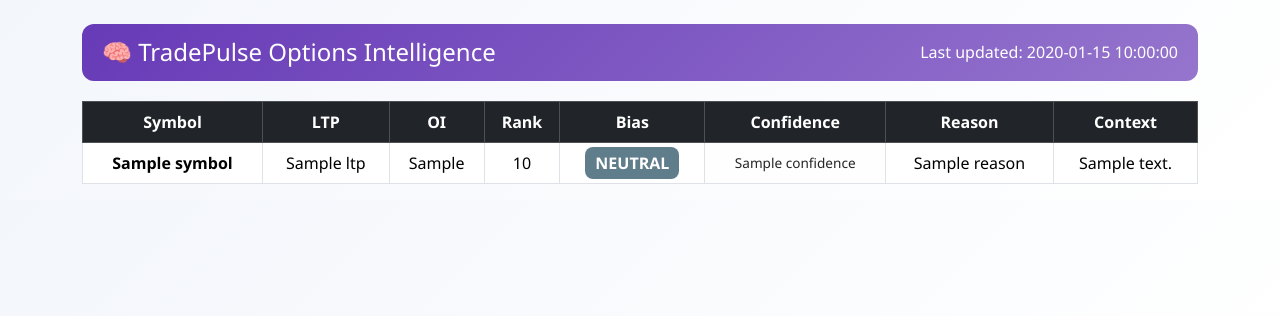
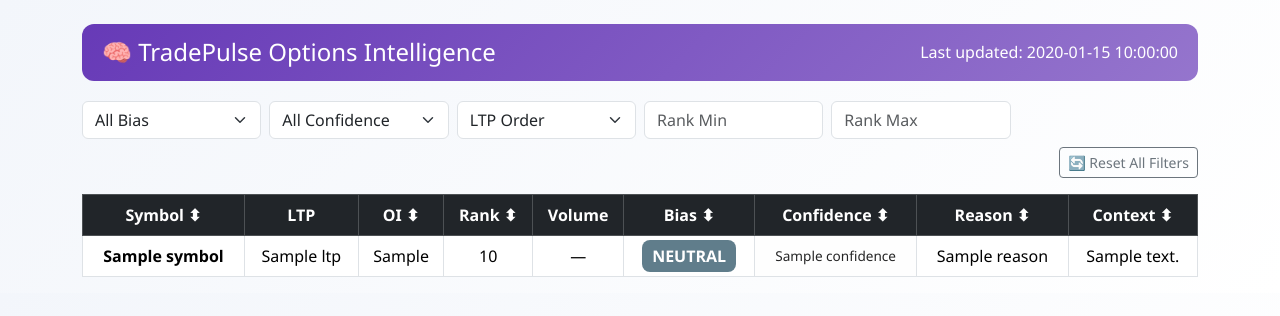
Before and after one commit to 7b809/project_webhook, a FastAPI app: template templates/options.html in a window 1280 px wide. Shown: the top 316 px of the page. Run offline with FastAPI, Linux system fonts and the light colour scheme; the template is opened without the code that fills it: most values are stand-ins (such as "Sample title", 1, 10 or a date in 2020).

Commit message:
Auto update

```diff
--- a/app.py
+++ b/app.py
@@ -206,43 +206,16 @@ async def dashboard(request: Request):
     )
 
 
+
 # =========================
 # 🧠 Options Intelligence Dashboard
 # =========================
 @app.get("/options", response_class=HTMLResponse)
 async def options_dashboard(request: Request):
     try:
-        result = options_main()
+        options_data = options_main()
 
-        # ---- Hard failure fallback ----
-        if not isinstance(result, dict):
-            return templates.TemplateResponse(
-                "options.html",
-                {
-                    "request": request,
-                    "rows": [],
-                    "error": "Invalid options data format",
-                    "last_updated": datetime.now().strftime("%H:%M:%S")
-                }
-            )
-
-        status = result.get("status")
-        options_data = result.get("data", {})
-
-        # ---- Error from scanner ----
-        if status == "error":
-            return templates.TemplateResponse(
-                "options.html",
-                {
-                    "request": request,
-                    "rows": [],
-                    "error": result.get("message", "Options scanner error"),
-                    "last_updated": datetime.now().strftime("%H:%M:%S")
-                }
-            )
-
-        # ---- Empty but valid ----
-        if status == "empty" or not options_data:
+        if not isinstance(options_data, dict) or not options_data:
             return templates.TemplateResponse(
                 "options.html",
                 {
@@ -253,7 +226,6 @@ async def options_dashboard(request: Request):
                 }
             )
 
-        # ---- Build rows for UI ----
         rows = []
         for symbol, data in options_data.items():
             conclusion = data.get("conclusion", {})
@@ -266,7 +238,10 @@ async def options_dashboard(request: Request):
                 "bias": conclusion.get("bias", "NEUTRAL"),
                 "confidence": conclusion.get("confidence", "-"),
                 "reason": conclusion.get("reason", "-"),
-                "context": ", ".join(data.get("context", []))
+                "context": ", ".join(data.get("context", [])),
+
+                # ✅ NEW (NON-BREAKING)
+                "volumeSignal": data.get("volumeSignal", "UNAVAILABLE")
             })
 
         return templates.TemplateResponse(
@@ -280,7 +255,6 @@ async def options_dashboard(request: Request):
         )
 
     except Exception as e:
-        # ---- Absolute safety net ----
         return templates.TemplateResponse(
             "options.html",
             {
--- a/options_data.py
+++ b/options_data.py
@@ -35,7 +35,6 @@ def get_weekly_expiry():
             expiry += timedelta(days=7)
         return expiry
     except Exception:
-        # fallback: today (safe)
         return datetime.now()
 
 _expiry_dt = get_weekly_expiry()
@@ -90,6 +89,23 @@ def liquidity_score(data):
     except Exception:
         return 0
 
+# =========================
+# ✅ NEW: VOLUME SIGNAL (ADDED)
+# =========================
+def volume_signal(data):
+    vol = data.get("volume", 0)
+    oi = data.get("openInterest", 0)
+
+    if vol >= 50000 and oi >= 20000:
+        return "VERY_HIGH"
+    if vol >= 20000:
+        return "HIGH"
+    if vol >= 5000:
+        return "MEDIUM"
+    if vol > 0:
+        return "LOW"
+    return "UNAVAILABLE"
+
 # ---------- CONTEXT ----------
 def build_context(data, volume_available):
     reasons = []
@@ -118,6 +134,11 @@ def build_context(data, volume_available):
         reasons.append("Low premium option, high gamma move potential")
     elif ltp > 150:
         reasons.append("High premium option, likely ATM/ITM and actively traded")
+
+    # ✅ ADD VOLUME SIGNAL TO CONTEXT (NON-BREAKING)
+    vs = volume_signal(data)
+    if vs != "UNAVAILABLE":
+        reasons.append(f"{vs.replace('_', ' ')} volume participation")
 
     return reasons
 
@@ -187,6 +208,9 @@ def options_main():
             "lastTradeQty": data.get("lastTradeQty", 0),
         }
 
+        # ✅ ADD VOLUME SIGNAL TO RESPONSE
+        entry["volumeSignal"] = volume_signal(data)
+
         entry["rankScore"] = (
             entry["volume"] if volume_available else liquidity_score(data)
         )
@@ -208,9 +232,6 @@ def options_main():
 # SAFE PUBLIC ENTRY POINT
 # =========================
 def run_scanner():
-    """
-    API / FastAPI / Cron safe wrapper
-    """
     try:
         data = options_main()
 
@@ -237,10 +258,3 @@ def run_scanner():
             "timestamp": datetime.now().isoformat(),
             "data": {}
         }
-
-# # =========================
-# # LOCAL TEST
-# # =========================
-# if __name__ == "__main__":
-#     result = run_scanner()
-#     print(json.dumps(result, indent=2))
--- a/templates/options.html
+++ b/templates/options.html
@@ -22,34 +22,19 @@
             margin-bottom: 20px;
         }
 
-        .buy {
-            background: #2e7d32;
-            color: white;
-            padding: 5px 10px;
-            border-radius: 8px;
-            font-weight: 600;
-        }
+        th { cursor: pointer; user-select: none; }
 
-        .sell {
-            background: #c62828;
-            color: white;
-            padding: 5px 10px;
-            border-radius: 8px;
-            font-weight: 600;
-        }
+        .buy { background:#2e7d32;color:white;padding:5px 10px;border-radius:8px;font-weight:600; }
+        .sell { background:#c62828;color:white;padding:5px 10px;border-radius:8px;font-weight:600; }
+        .neutral { background:#607d8b;color:white;padding:5px 10px;border-radius:8px;font-weight:600; }
 
-        .neutral {
-            background: #607d8b;
-            color: white;
-            padding: 5px 10px;
-            border-radius: 8px;
-            font-weight: 600;
-        }
+        .confidence { font-size:0.85rem; opacity:0.85; }
 
-        .confidence {
-            font-size: 0.85rem;
-            opacity: 0.85;
-        }
+        /* 🔥 VOLUME BADGES */
+        .volume-very-high { background:#6a1b9a;color:white;padding:4px 8px;border-radius:6px;font-weight:600; }
+        .volume-high { background:#2e7d32;color:white;padding:4px 8px;border-radius:6px;font-weight:600; }
+        .volume-medium { background:#f9a825;color:black;padding:4px 8px;border-radius:6px;font-weight:600; }
+        .volume-low { background:#b0bec5;color:black;padding:4px 8px;border-radius:6px;font-weight:600; }
     </style>
 </head>
 
@@ -68,18 +53,56 @@
         </div>
     {% endif %}
 
+    <!-- 🔎 FILTERS -->
+    <div class="row g-2 mb-2">
+        <div class="col-md-2">
+            <select id="biasFilter" class="form-select">
+                <option value="">All Bias</option>
+                <option value="BUY">BUY</option>
+                <option value="SELL">SELL</option>
+                <option value="NEUTRAL">NEUTRAL</option>
+            </select>
+        </div>
+
+        <div class="col-md-2">
+            <select id="confidenceFilter" class="form-select">
+                <option value="">All Confidence</option>
+                <option value="HIGH">HIGH</option>
+                <option value="MEDIUM">MEDIUM</option>
+                <option value="LOW">LOW</option>
+            </select>
+        </div>
+
+        <div class="col-md-2">
+            <select id="ltpOrder" class="form-select">
+                <option value="">LTP Order</option>
+                <option value="ASC">LTP Ascending</option>
+                <option value="DESC">LTP Descending</option>
+            </select>
+        </div>
+
+        <div class="col-md-2"><input type="number" id="rankMin" class="form-control" placeholder="Rank Min"></div>
+        <div class="col-md-2"><input type="number" id="rankMax" class="form-control" placeholder="Rank Max"></div>
+    </div>
+
+    <div class="mb-3 text-end">
+        <button class="btn btn-outline-secondary btn-sm" onclick="resetAll()">🔄 Reset All Filters</button>
+    </div>
+
+    <!-- 📊 TABLE -->
     <div class="table-responsive mt-3">
         <table class="table table-bordered align-middle text-center">
             <thead class="table-dark">
                 <tr>
-                    <th>Symbol</th>
+                    <th onclick="sortTable(0)">Symbol ⬍</th>
                     <th>LTP</th>
-                    <th>OI</th>
-                    <th>Rank</th>
-                    <th>Bias</th>
-                    <th>Confidence</th>
-                    <th>Reason</th>
-                    <th>Context</th>
+                    <th onclick="sortTable(2)">OI ⬍</th>
+                    <th onclick="sortTable(3)">Rank ⬍</th>
+                    <th>Volume</th>
+                    <th onclick="sortTable(5)">Bias ⬍</th>
+                    <th onclick="sortConfidence()">Confidence ⬍</th>
+                    <th onclick="sortTable(7)">Reason ⬍</th>
+                    <th onclick="sortTable(8)">Context ⬍</th>
                 </tr>
             </thead>
 
@@ -90,6 +113,21 @@
                     <td>{{ row.ltp }}</td>
                     <td>{{ row.openInterest }}</td>
                     <td>{{ row.rankScore }}</td>
+
+                    <!-- 🔥 VOLUME SIGNAL -->
+                    <td>
+                        {% if row.volumeSignal == "VERY_HIGH" %}
+                            <span class="volume-very-high">VERY HIGH</span>
+                        {% elif row.volumeSignal == "HIGH" %}
+                            <span class="volume-high">HIGH</span>
+                        {% elif row.volumeSignal == "MEDIUM" %}
+                            <span class="volume-medium">MEDIUM</span>
+                        {% elif row.volumeSignal == "LOW" %}
+                            <span class="volume-low">LOW</span>
+                        {% else %}
+                            —
+                        {% endif %}
+                    </td>
 
                     <td>
                         {% if row.bias == "BUY" %}
@@ -109,13 +147,96 @@
             </tbody>
         </table>
     </div>
+</div>
 
-    {% if rows|length == 0 and not error %}
-        <div class="alert alert-info text-center mt-3">
-            No options data available yet.
-        </div>
-    {% endif %}
-</div>
+<script>
+let sortDir = {};
+let lastSortCol = null;
+const confidenceRank = { HIGH:3, MEDIUM:2, LOW:1 };
+
+function saveState() {
+    localStorage.setItem("tradepulse_state", JSON.stringify({
+        bias: biasFilter.value,
+        confidence: confidenceFilter.value,
+        ltpOrder: ltpOrder.value,
+        rankMin: rankMin.value,
+        rankMax: rankMax.value,
+        sortDir,
+        lastSortCol
+    }));
+}
+
+function restoreState() {
+    const saved = localStorage.getItem("tradepulse_state");
+    if (!saved) return;
+    const s = JSON.parse(saved);
+
+    biasFilter.value = s.bias || "";
+    confidenceFilter.value = s.confidence || "";
+    ltpOrder.value = s.ltpOrder || "";
+    rankMin.value = s.rankMin || "";
+    rankMax.value = s.rankMax || "";
+    sortDir = s.sortDir || {};
+    lastSortCol = s.lastSortCol;
+}
+
+function sortConfidence() {
+    const tbody = document.querySelector("tbody");
+    const rows = [...tbody.rows];
+    lastSortCol = "confidence";
+
+    rows.sort((a,b)=>
+        confidenceRank[b.cells[6].innerText.trim()] -
+        confidenceRank[a.cells[6].innerText.trim()]
+    );
+
+    rows.forEach(r=>tbody.appendChild(r));
+    saveState();
+}
+
+function applyFilters() {
+    let rows = [...document.querySelectorAll("tbody tr")];
+
+    if (ltpOrder.value) {
+        rows.sort((a,b)=>{
+            let A = parseFloat(a.cells[1].innerText);
+            let B = parseFloat(b.cells[1].innerText);
+            return ltpOrder.value === "ASC" ? A - B : B - A;
+        });
+        rows.forEach(r=>r.parentNode.appendChild(r));
+    }
+
+    rows.forEach(row=>{
+        let show=true;
+        const bias=row.cells[5].innerText.trim();
+        const conf=row.cells[6].innerText.trim();
+        const rank=parseFloat(row.cells[3].innerText);
+
+        if(biasFilter.value && bias!==biasFilter.value) show=false;
+        if(confidenceFilter.value && conf!==confidenceFilter.value) show=false;
+        if(rankMin.value && rank<rankMin.value) show=false;
+        if(rankMax.value && rank>rankMax.value) show=false;
+
+        row.style.display=show?"":"none";
+    });
+
+    saveState();
+}
+
+document.querySelectorAll("select, input")
+    .forEach(el=>el.addEventListener("change",applyFilters));
+
+function resetAll() {
+    localStorage.removeItem("tradepulse_state");
+    location.reload();
+}
+
+window.onload=()=>{
+    restoreState();
+    sortConfidence();
+    applyFilters();
+};
+</script>
 
 </body>
 </html>
```
